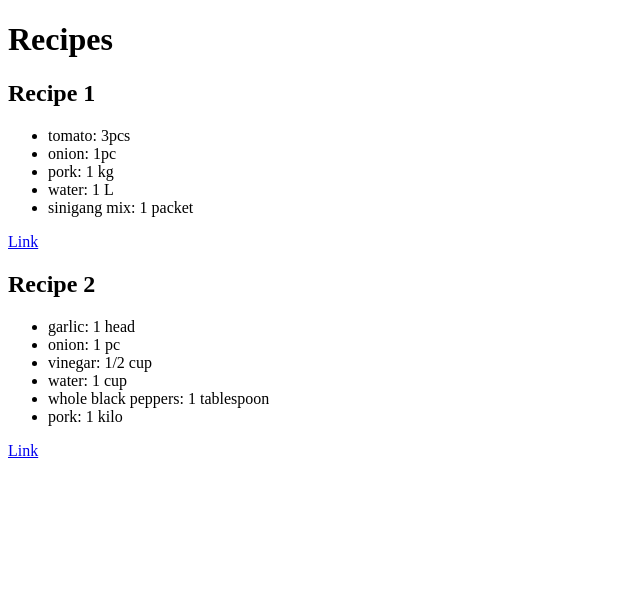
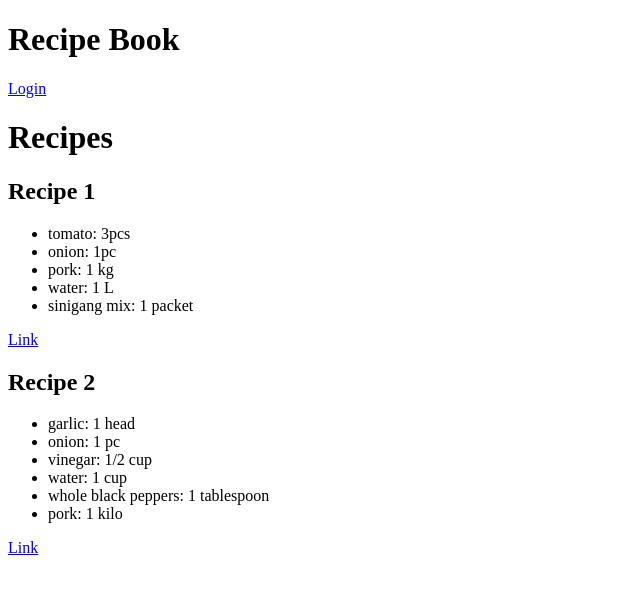
Before and after one commit to Ysaac12/recipebook-mesa-ysaac, a Django app: page /recipes/list/ in a window 1280 px wide. Shown: the top 594 px of the page, without its empty margins (0-640 px from the left). Run offline with Django 5.2, Linux system fonts and the light colour scheme; data comes from the database, SQL or seed files in the repository.

Commit message:
extended base.html to recipe_list.html in templates

```diff
--- a/templates/recipes_list.html
+++ b/templates/recipes_list.html
@@ -3,9 +3,12 @@
 <head>
     <meta charset="UTF-8">
     <meta name="viewport" content="width=device-width, initial-scale=1.0">
-    <title>Recipe Book</title>
 </head>
     <body>
+        {% extends 'base.html' %}
+        {% block title %} Recipe List {% endblock %}
+
+        {% block content %}
             <h1>Recipes</h1>
                 {% for recipe in recipes %}
                 <h2> {{ recipe.name }} </h2>
@@ -16,5 +19,6 @@
                     </ul>
                     <a href="{% url 'ledger:recipe-detail' recipe.pk  %}">Link</a>
                 {% endfor %}
+        {% endblock %}
     </body>
 </html>
```
Lines whose indentation alone changed are shown as unchanged.
